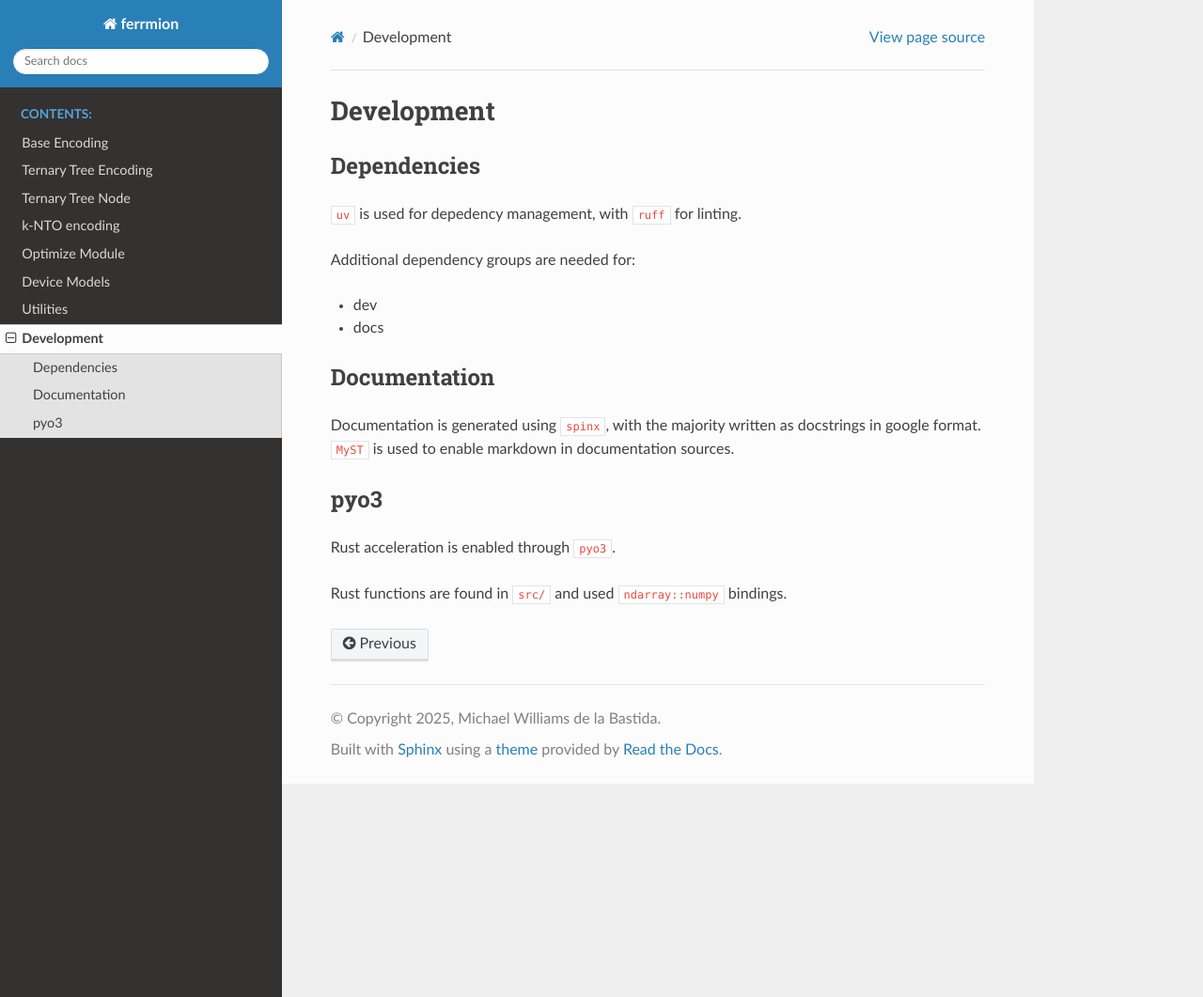
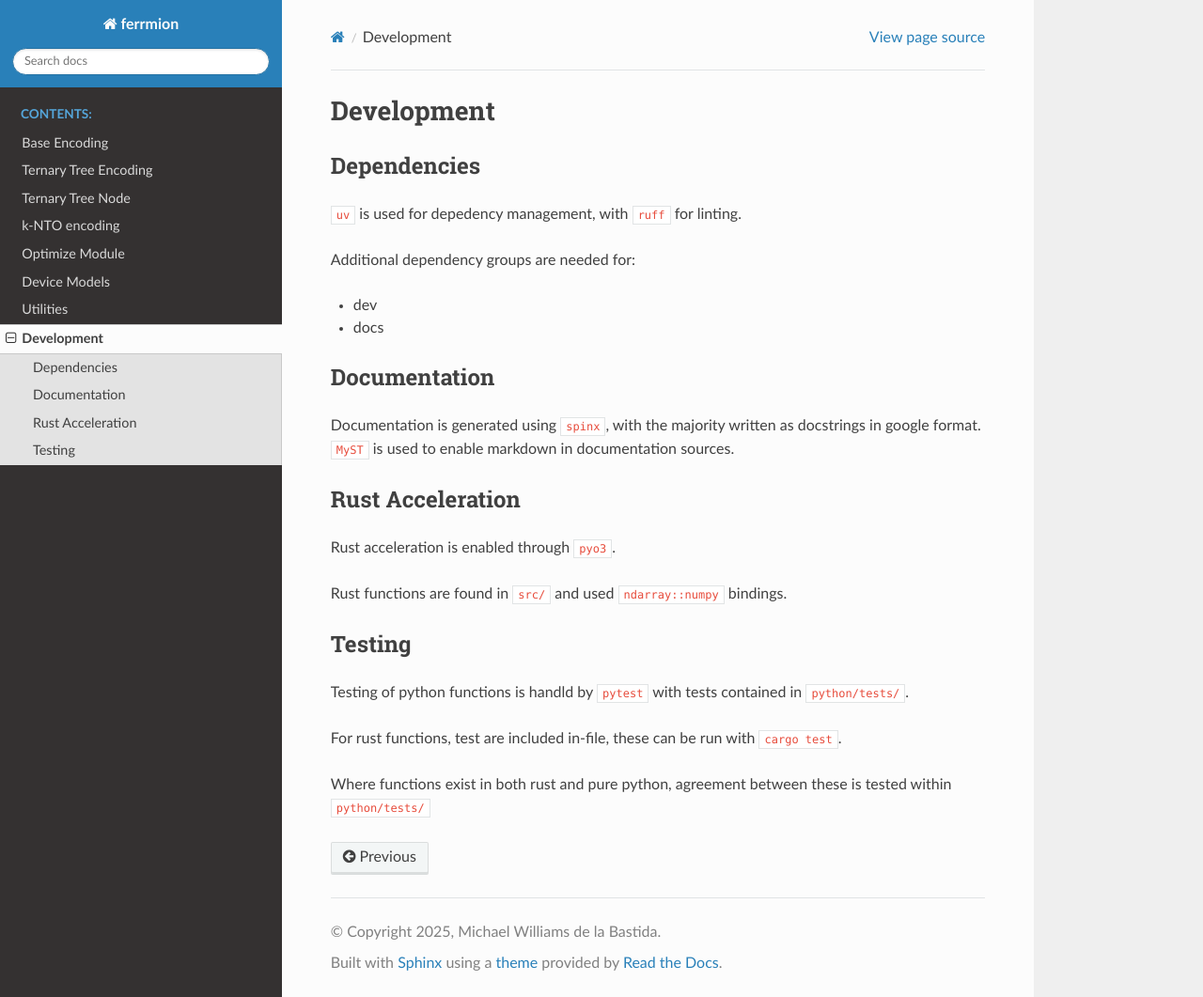
Before and after one commit to UCL-CCS/ferrmion, a Sphinx documentation site: the page built from docs/source/development.md, in a window 1280 px wide and 1061 px high. Shown: the whole window at 94% size. Built offline with Sphinx 7.4.7 and the Read the Docs theme 3.1.0, drawn with Linux system fonts in a browser that asks for light colours; pages that are not in the unit, such as notebooks, are missing from menus.

Commit message:
update docs

```diff
--- a/docs/source/development.md
+++ b/docs/source/development.md
@@ -10,7 +10,15 @@ Additional dependency groups are needed for:
 ## Documentation
 Documentation is generated using `spinx`, with the majority written as docstrings in google format. `MyST` is used to enable markdown in documentation sources.
 
-## pyo3
+## Rust Acceleration
 Rust acceleration is enabled through `pyo3`.
 
 Rust functions are found in `src/` and used `ndarray::numpy` bindings.
+
+## Testing
+
+Testing of python functions is handld by `pytest` with tests contained in `python/tests/`.
+
+For rust functions, test are included in-file, these can be run with `cargo test`.
+
+Where functions exist in both rust and pure python, agreement between these is tested within `python/tests/`
```
